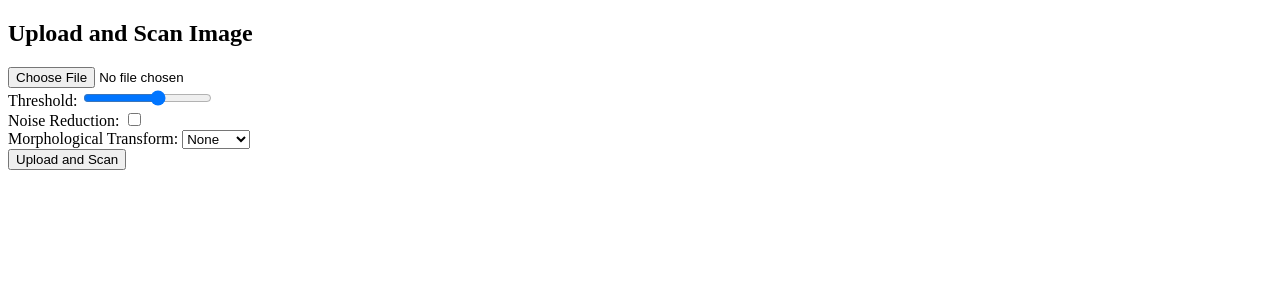
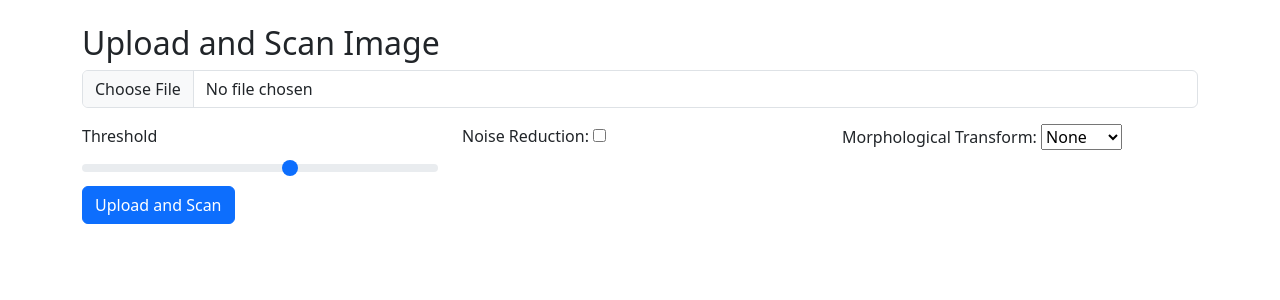
Before and after one commit to Indresh535/DeckScan, a Flask app: page / in a window 1280 px wide. Shown: the top 300 px of the page. Run offline with Flask 3, Linux system fonts and the light colour scheme; some libraries are stand-ins or nearby versions.

Commit message:
updated UI

```diff
--- a/ImgeScan/Python/Flask/templates/index.html
+++ b/ImgeScan/Python/Flask/templates/index.html
@@ -3,27 +3,37 @@
 <head>
     <meta charset="UTF-8">
     <meta name="viewport" content="width=device-width, initial-scale=1.0">
-    <title>Upload and Scan Image</title>
+    <!-- Bootstrap CSS -->
+    <link href="https://cdn.jsdelivr.net/npm/bootstrap@5.3.3/dist/css/bootstrap.min.css" rel="stylesheet" integrity="sha384-QWTKZyjpPEjISv5WaRU9OFeRpok6YctnYmDr5pNlyT2bRjXh0JMhjY6hW+ALEwIH" crossorigin="anonymous">
 </head>
 <body>
+    <div class="container my-4">
         <h2>Upload and Scan Image</h2>
     <form action="{{ url_for('upload_file') }}" method="post" enctype="multipart/form-data">
-        <input type="file" name="file">
-        <br>
-        <label for="threshold">Threshold:</label>
-        <input type="range" id="threshold" name="threshold" min="0" max="255" value="150">
-        <br>
+        <div class="row">
+            <div class="col-12 mb-3">
+                <input type="file" name="file" class="form-control">
+            </div>
+            <div class="col-4">
+                <label for="threshold" class="form-label">Threshold</label>
+                <input type="range" id="threshold" name="threshold" min="0" max="255" value="150" class="form-range">
+            </div>
+            <div class="col-4">
                 <label for="noise_reduction">Noise Reduction:</label>
                 <input type="checkbox" id="noise_reduction" name="noise_reduction">
-        <br>
+            </div>
+            <div class="col-4">
                 <label for="morph_transform">Morphological Transform:</label>
-        <select id="morph_transform" name="morph_transform">
+                <select id="morph_transform" name="morph_transform" class="dropdown">
                     <option value="none">None</option>
                     <option value="dilation">Dilation</option>
                     <option value="erosion">Erosion</option>
                 </select>
-        <br>
-        <input type="submit" value="Upload and Scan">
+            </div>
+        </div>
+        <input type="submit" value="Upload and Scan" class="btn btn-primary">
     </form>
+    </div>
 </body>
+<script src="https://cdn.jsdelivr.net/npm/bootstrap@5.3.3/dist/js/bootstrap.bundle.min.js" integrity="sha384-YvpcrYf0tY3lHB60NNkmXc5s9fDVZLESaAA55NDzOxhy9GkcIdslK1eN7N6jIeHz" crossorigin="anonymous"></script>
 </html>
```
Also changed, not shown: ImgeScan/Python/Flask/templates/result.html (+36 -13 lines), ImgeScan/Python/Flask/static/output-1.png (added), ImgeScan/Python/Flask/static/output-2.png (added), ImgeScan/Python/Flask/static/uploads/Azamaa-30111-eight.png (added), ImgeScan/Python/Flask/static/uploads/Azamara-3711-p.png (added), ImgeScan/Python/Flask/static/uploads/output_Azamaa-30111-eight.png (added), ImgeScan/Python/Flask/static/uploads/output_Azamara-3711-p.png (added), ImgeScan/Python/Flask/static/uploads/output_Azamara-3711.png. Lines whose indentation alone changed are shown as unchanged.
